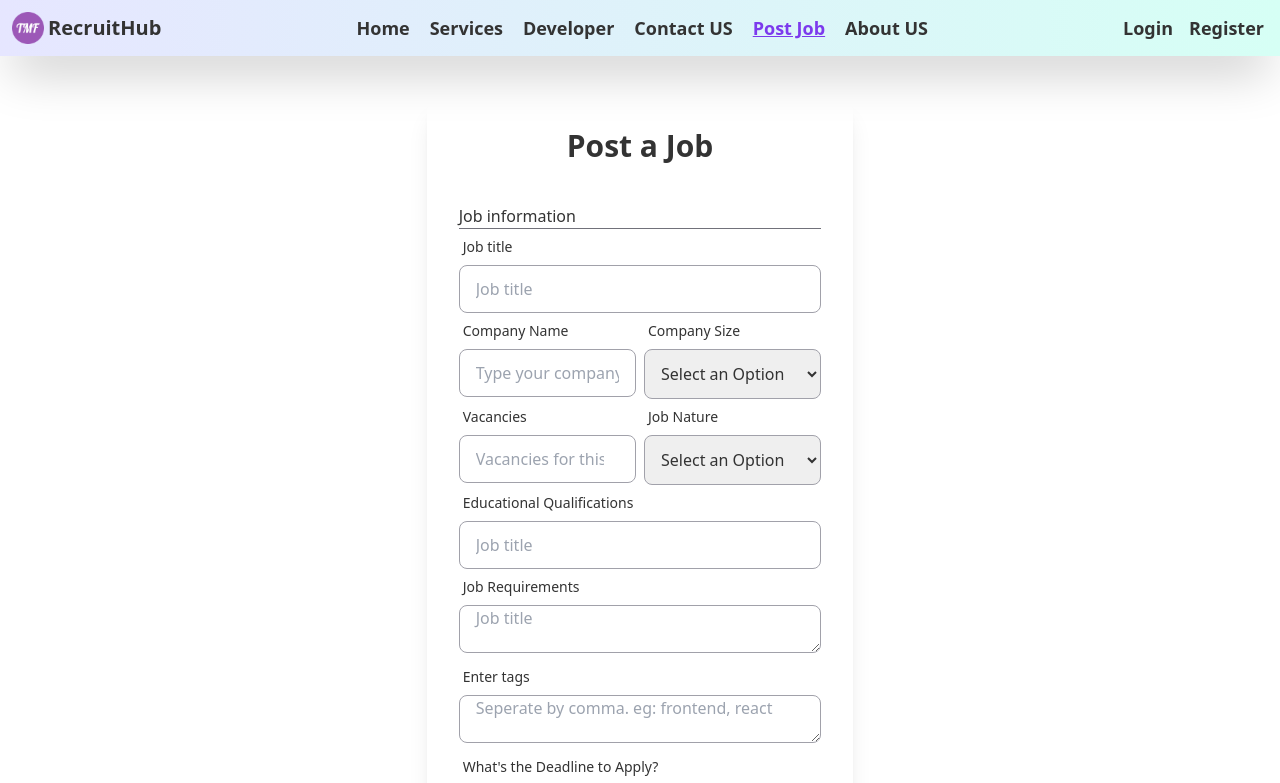
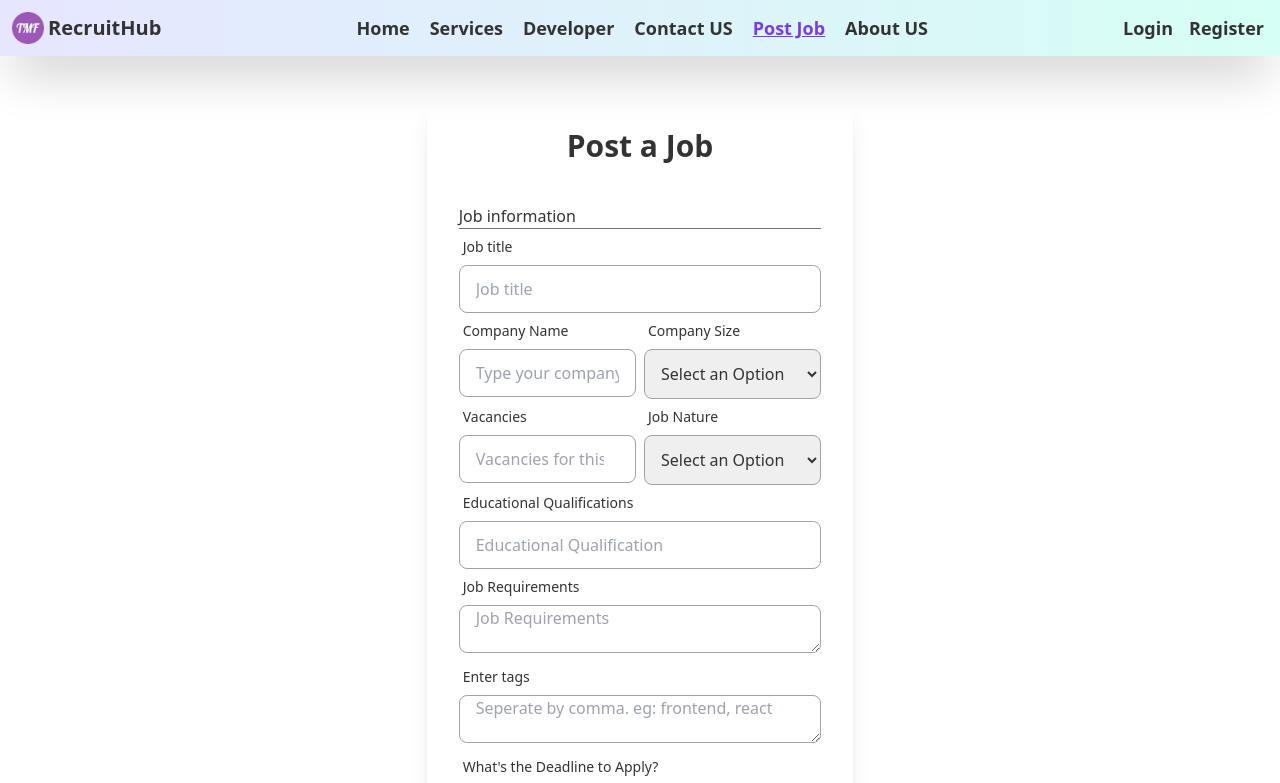
Before and after one commit to thecreativegang/recruit-hub-client-2, a React (Create React App) app: page /postJob in a window 1280 px wide. Shown: the top 783 px of the page. Built offline with nearby package versions, Linux system fonts and the light colour scheme; no server answers.

Commit message:
jobFilter/jh created

```diff
--- a/src/components/Pages/PostAJob/PostAJob.js
+++ b/src/components/Pages/PostAJob/PostAJob.js
@@ -12,6 +12,7 @@ const PostAJob = () => {
     // const [selected, setSelected] = useState(format(new Date(), 'PP'));
     const { register, formState: { errors }, handleSubmit } = useForm();
     const onSubmit = data => {
+        console.log(data);
     }
     // const userInfo = useSelector((state) => state);
     // let footer = <p className='font-semibold'>You've picked:  {format(selected, 'PP')}</p>
@@ -98,7 +99,7 @@ const PostAJob = () => {
                                     <label class="label">
                                         <span class="label-text">Educational Qualifications</span>
                                     </label>
-                                    <input type="text" placeholder="Job title" class="input border border-zinc-400 w-full " {...register('educationalQualifications',
+                                    <input type="text" placeholder="Educational Qualification" class="input border border-zinc-400 w-full " {...register('educationalQualifications',
                                         {
                                             required: true
                                         })} />
@@ -108,7 +109,7 @@ const PostAJob = () => {
                                     <label class="label">
                                         <span class="label-text">Job Requirements</span>
                                     </label>
-                                    <textarea type="text" placeholder="Job title" class="input border border-zinc-400 w-full " {...register('jobRequirements',
+                                    <textarea type="text" placeholder="Job Requirements" class="input border border-zinc-400 w-full " {...register('jobRequirements',
                                         {
                                             required: true
                                         })} />
```
